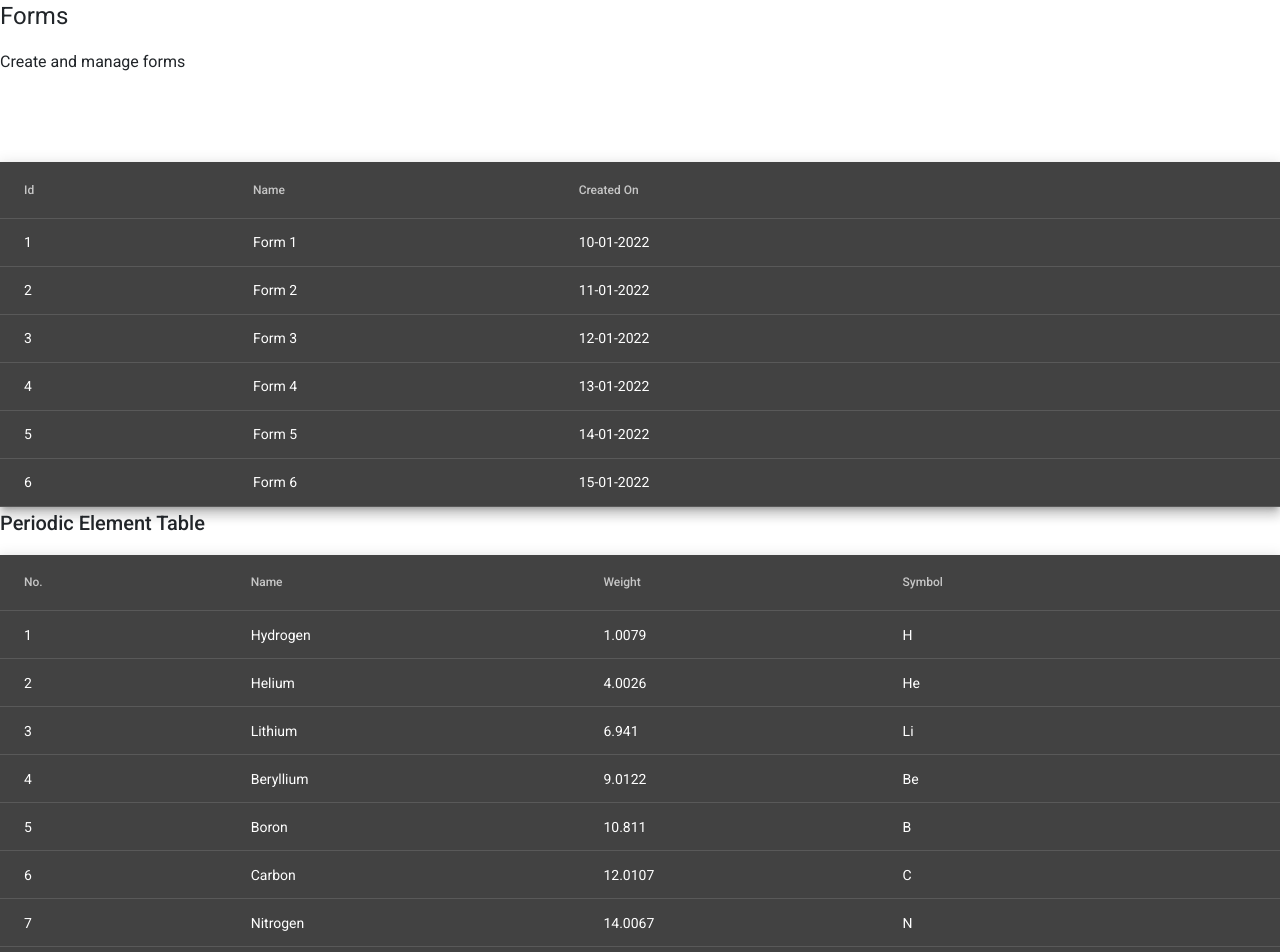
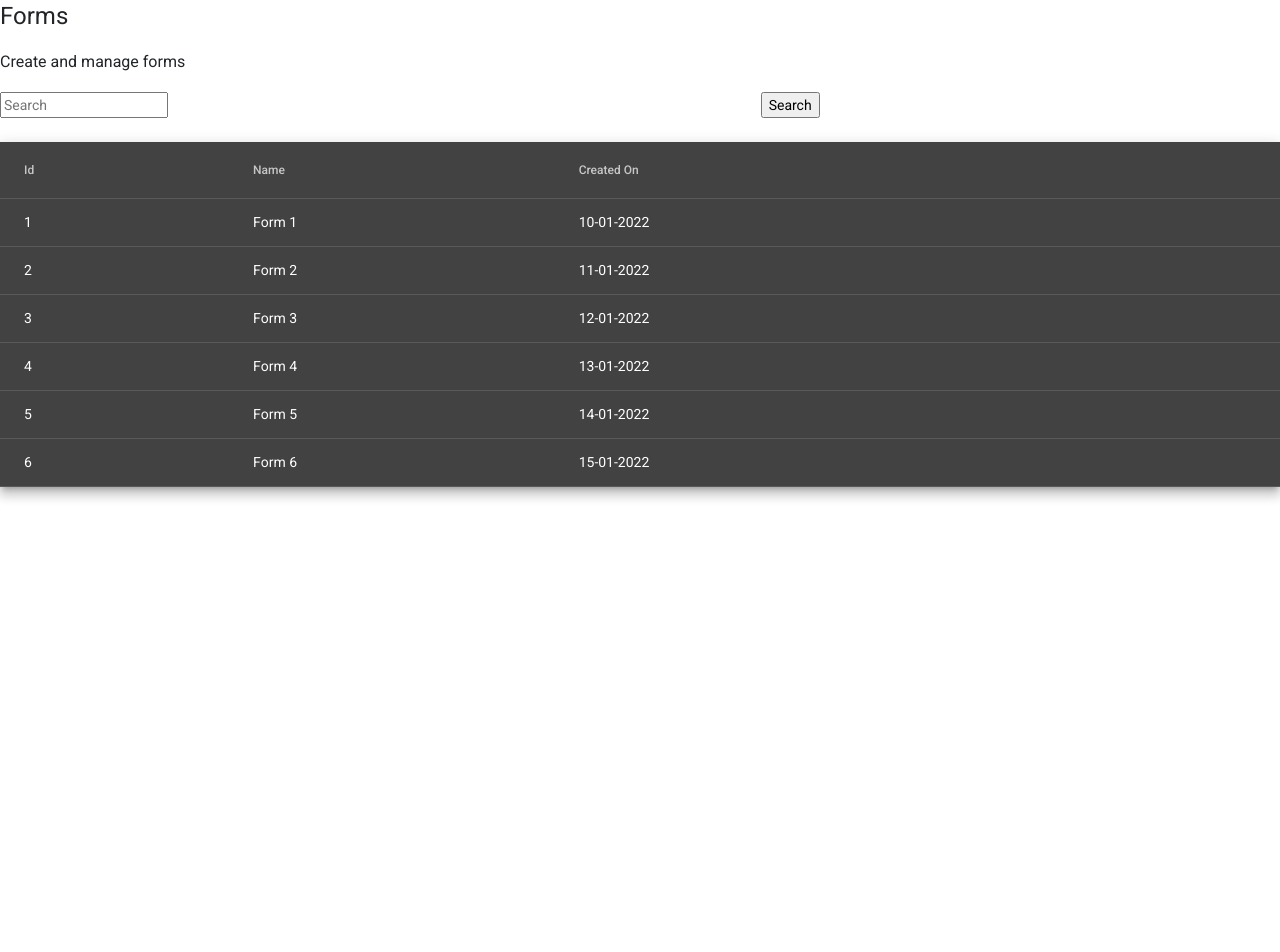
Before and after one commit to Mohibur-CoU-ICT/QuestionBuilder, an Angular app: page /question-builder in a window 1280 px wide. Shown: the top 952 px of the page. After the commit the page ends 800 px from the top, so only its background shows below. Built offline with nearby package versions, Linux system fonts and the light colour scheme.

Commit message:
PeriodicElement table removed

```diff
--- a/src/app/question-builder/question-builder.component.html
+++ b/src/app/question-builder/question-builder.component.html
@@ -1,11 +1,15 @@
 <h1>Forms</h1>
 <h3>Create and manage forms</h3>
-<form class="example-form">
-  <mat-form-field class="example-full-width" appearance="fill">
-    <mat-label>Search</mat-label>
-    <input matInput placeholder="Search" value="">
-  </mat-form-field>
-</form>
+
+<div class="row mb-4">
+  <div class="col-7" appearance="fill">
+    <input placeholder="Search" value="">
+  </div>
+  <div class="col-5">
+    <input type="submit" value="Search">
+  </div>
+</div>
+
 <table mat-table [dataSource]="dataSource" class="mat-elevation-z8">
 
   <p style="display:none;">Id Column</p>
@@ -29,35 +33,3 @@
   <tr mat-header-row *matHeaderRowDef="displayedColumns"></tr>
   <tr mat-row *matRowDef="let row; columns: displayedColumns;"></tr>
 </table>
-
-
-<h2>Periodic Element Table</h2>
-<table mat-table [dataSource]="dataSource2" class="mat-elevation-z8">
-
-  <!-- Position Column -->
-  <ng-container matColumnDef="position">
-    <th mat-header-cell *matHeaderCellDef> No. </th>
-    <td mat-cell *matCellDef="let element"> {{element.position}} </td>
-  </ng-container>
-
-  <!-- Name Column -->
-  <ng-container matColumnDef="name">
-    <th mat-header-cell *matHeaderCellDef> Name </th>
-    <td mat-cell *matCellDef="let element"> {{element.name}} </td>
-  </ng-container>
-
-  <!-- Weight Column -->
-  <ng-container matColumnDef="weight">
-    <th mat-header-cell *matHeaderCellDef> Weight </th>
-    <td mat-cell *matCellDef="let element"> {{element.weight}} </td>
-  </ng-container>
-
-  <!-- Symbol Column -->
-  <ng-container matColumnDef="symbol">
-    <th mat-header-cell *matHeaderCellDef> Symbol </th>
-    <td mat-cell *matCellDef="let element"> {{element.symbol}} </td>
-  </ng-container>
-
-  <tr mat-header-row *matHeaderRowDef="displayedColumns2"></tr>
-  <tr mat-row *matRowDef="let row; columns: displayedColumns2;"></tr>
-</table>
--- a/src/app/question-builder/question-builder.component.ts
+++ b/src/app/question-builder/question-builder.component.ts
@@ -14,26 +14,6 @@ const FORM_DATA: Form[] = [
   {id: 6, name: "Form 6", created_on: '15-01-2022'}
 ];
 
-export interface PeriodicElement {
-  name: string;
-  position: number;
-  weight: number;
-  symbol: string;
-}
-
-const ELEMENT_DATA: PeriodicElement[] = [
-  {position: 1, name: 'Hydrogen', weight: 1.0079, symbol: 'H'},
-  {position: 2, name: 'Helium', weight: 4.0026, symbol: 'He'},
-  {position: 3, name: 'Lithium', weight: 6.941, symbol: 'Li'},
-  {position: 4, name: 'Beryllium', weight: 9.0122, symbol: 'Be'},
-  {position: 5, name: 'Boron', weight: 10.811, symbol: 'B'},
-  {position: 6, name: 'Carbon', weight: 12.0107, symbol: 'C'},
-  {position: 7, name: 'Nitrogen', weight: 14.0067, symbol: 'N'},
-  {position: 8, name: 'Oxygen', weight: 15.9994, symbol: 'O'},
-  {position: 9, name: 'Fluorine', weight: 18.9984, symbol: 'F'},
-  {position: 10, name: 'Neon', weight: 20.1797, symbol: 'Ne'},
-];
-
 @Component({
   selector: 'app-question-builder',
   templateUrl: './question-builder.component.html',
@@ -44,8 +24,6 @@ export class QuestionBuilderComponent implements OnInit {
 
   displayedColumns: string[] = ['id', 'name', 'created_on'];
   dataSource = FORM_DATA;
-  displayedColumns2: string[] = ['position', 'name', 'weight', 'symbol'];
-  dataSource2 = ELEMENT_DATA;
 
   constructor() { }
 
```
